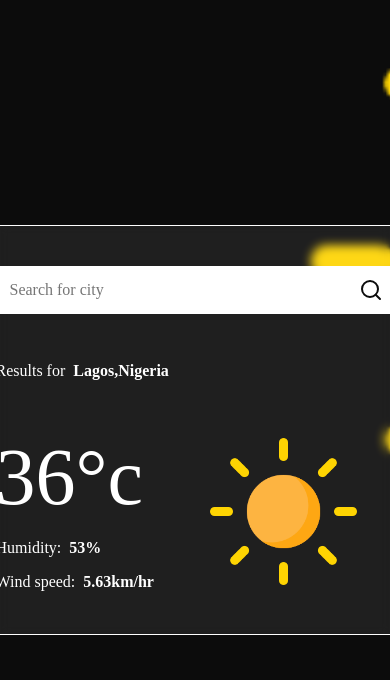
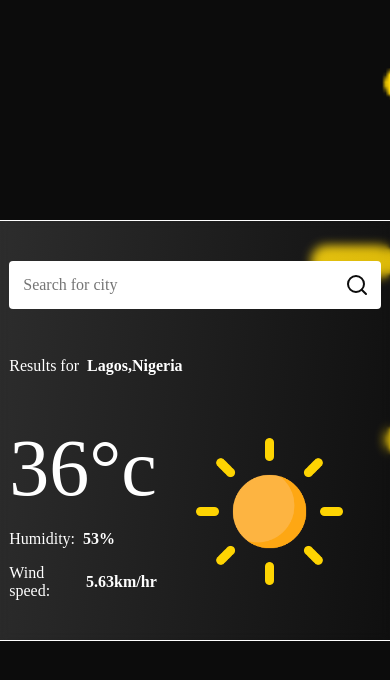
Before and after one commit to nueluchenna/Weather-app, a plain HTML site: page index.html in a window 390 px wide. Shown: the top 680 px of the page. Drawn offline with Linux system fonts and the light colour scheme.

Commit message:
Fixed responsiveness, lighting and also search tab outline with css.

```diff
--- a/style.css
+++ b/style.css
@@ -19,7 +19,8 @@ body img.background {
 }
 
 .card {
-
+    height: auto;
+    width:auto;
     display: inline-flex;
     padding: 40px;
     flex-direction: column;
@@ -27,7 +28,7 @@ body img.background {
     gap: 32px;
     border-radius: 26px;
     border: 1px solid var(--Color-primary-white, #FFF);
-    background: var(--transparent-08, rgba(255, 255, 255, 0.08));
+    background: linear-gradient(96deg, rgba(255, 255, 255, 0.16) -12.01%, rgba(0, 0, 0, 0.16) 109.69%);
     backdrop-filter: blur(5px);
 }
 
@@ -50,6 +51,11 @@ body img.background {
         font-style: normal;
         font-weight: 400;
         line-height: normal;
+    }
+
+    input:focus {
+        border: none;
+        outline: none;
     }
 
     button {
@@ -92,8 +98,8 @@ body img.background {
     align-self: stretch;
 
     .condition {
+        width: auto;
         display: flex;
-        width: 175px;
         flex-direction: column;
         align-items: flex-start;
         gap: 16px;
```
